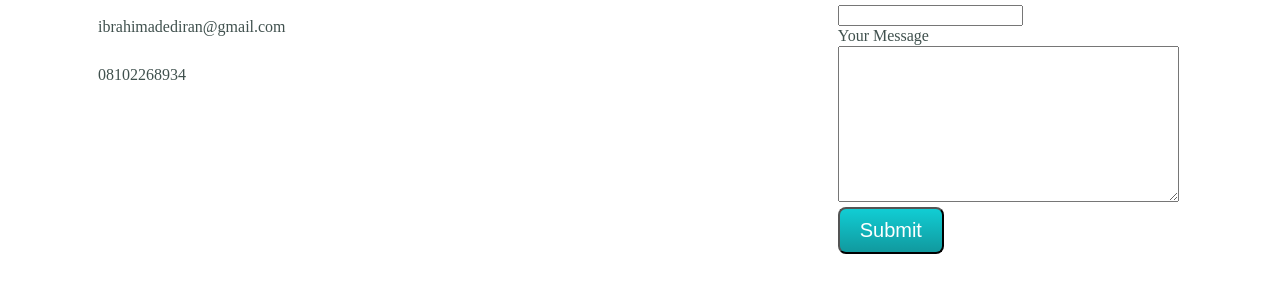
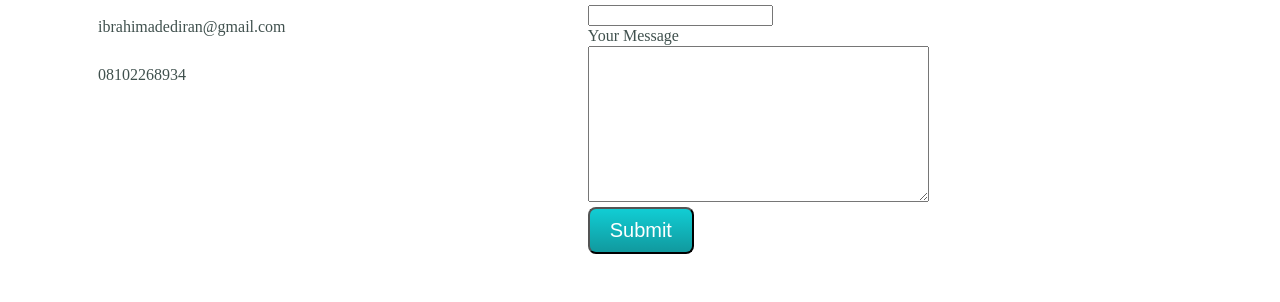
Before and after one commit to Stelman1996/CSSMysite, a plain HTML site: page contact.html in a window 1280 px wide. Shown: the part 561-863 px from the top of the page. Drawn offline with Linux system fonts and the light colour scheme.

Commit message:
Add files via upload

```diff
--- a/css/styles.css
+++ b/css/styles.css
@@ -140,7 +140,7 @@ hr {
   border: 1px;
   vertical-align: middle;
   line-height: 20px;
-  margin-left: 400px;
+  padding-left: 150px;
   padding-top: 10px;
 }
 .contact-formh2 {
```
